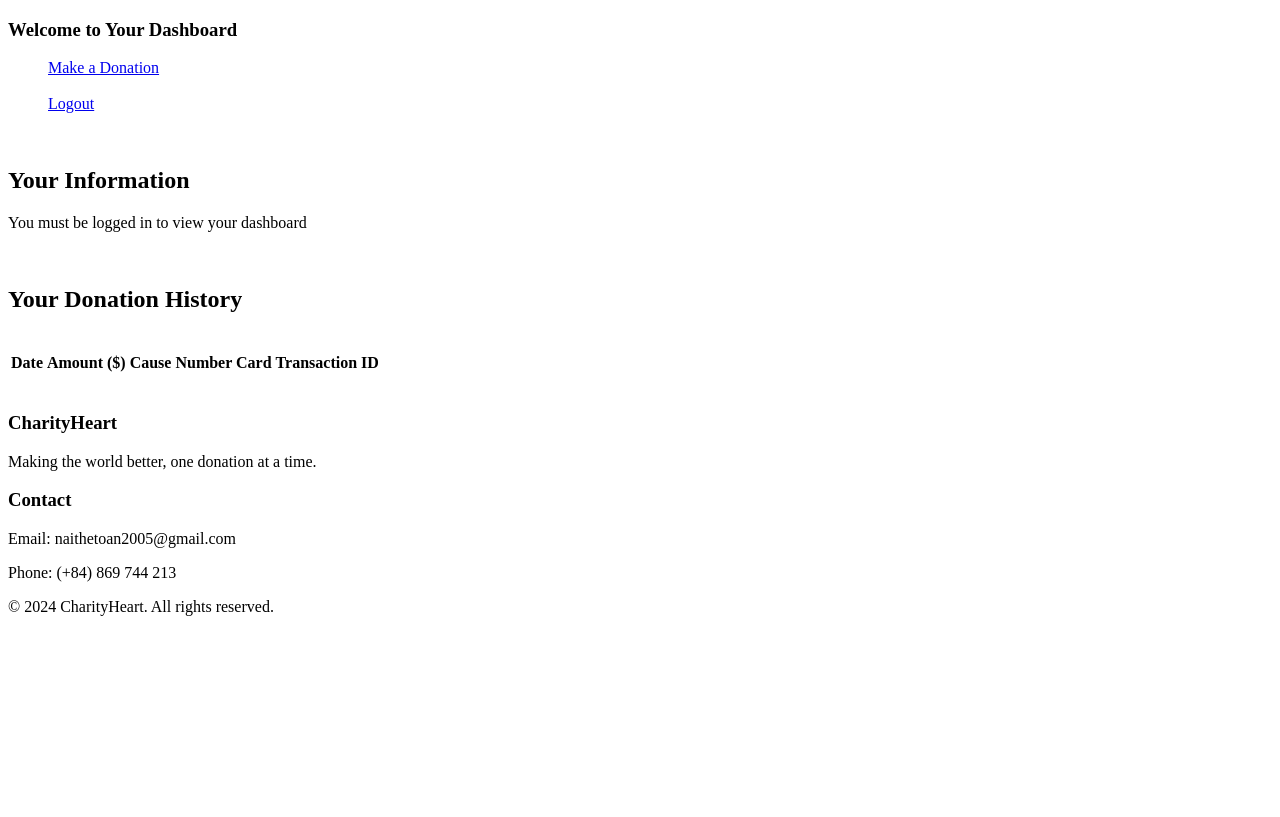
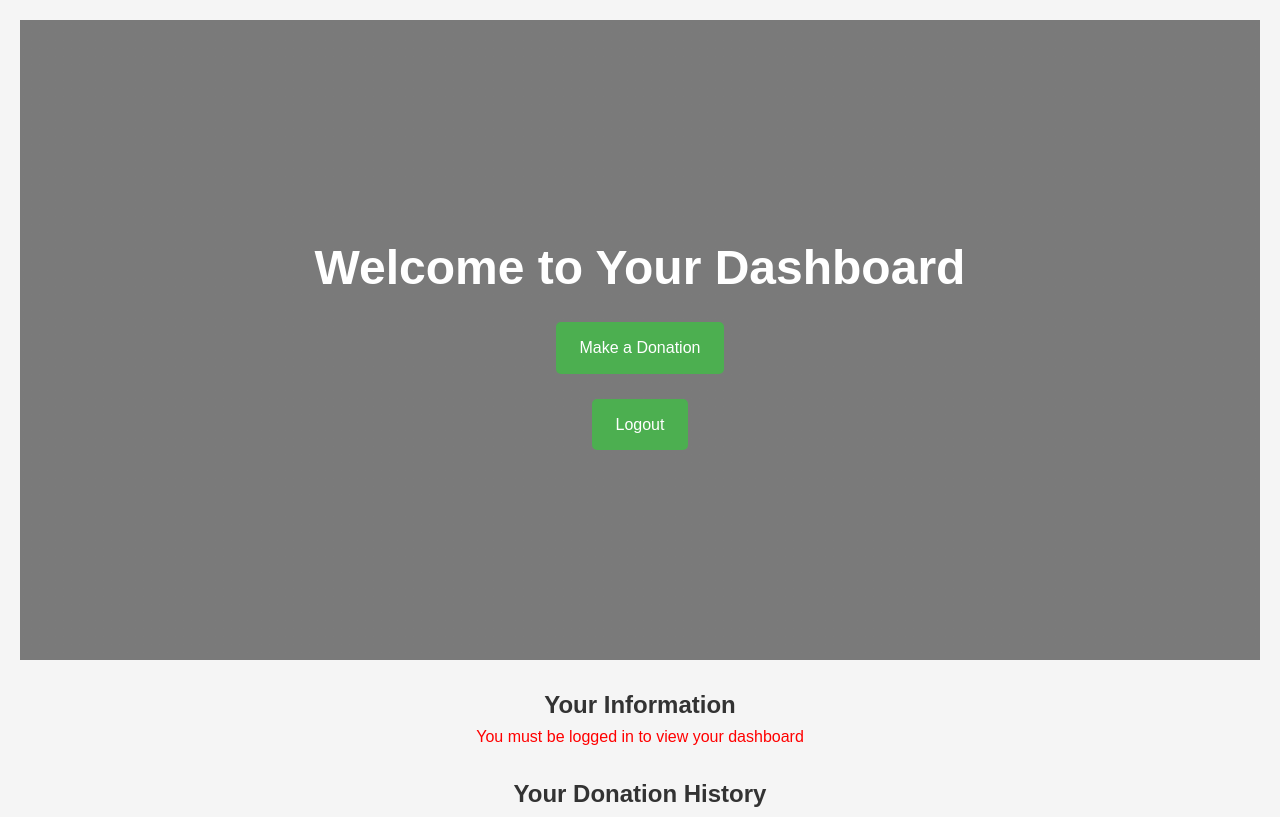
Before and after one commit to Toandz1125/Charity-Fundraising-Platform, a plain HTML site: page project/src/auth/dashboard.html in a window 1280 px wide. Shown: the top 817 px of the page. Drawn offline with Linux system fonts and the light colour scheme; the site is published under a folder, as on GitHub Pages, so addresses that start at the root find nothing.

Commit message:
Update dashboard.html

```diff
--- a/project/src/auth/dashboard.html
+++ b/project/src/auth/dashboard.html
@@ -4,7 +4,7 @@
     <meta charset="UTF-8">
     <meta name="viewport" content="width=device-width, initial-scale=1.0">
     <title>Dashboard - CharityHeart</title>
-    <link rel="stylesheet" href="/project/src/css/styles.css">
+    <link rel="stylesheet" href="../css/styles.css">
 </head>
 <body>
     <section id="causes" class="causes-section">
```
